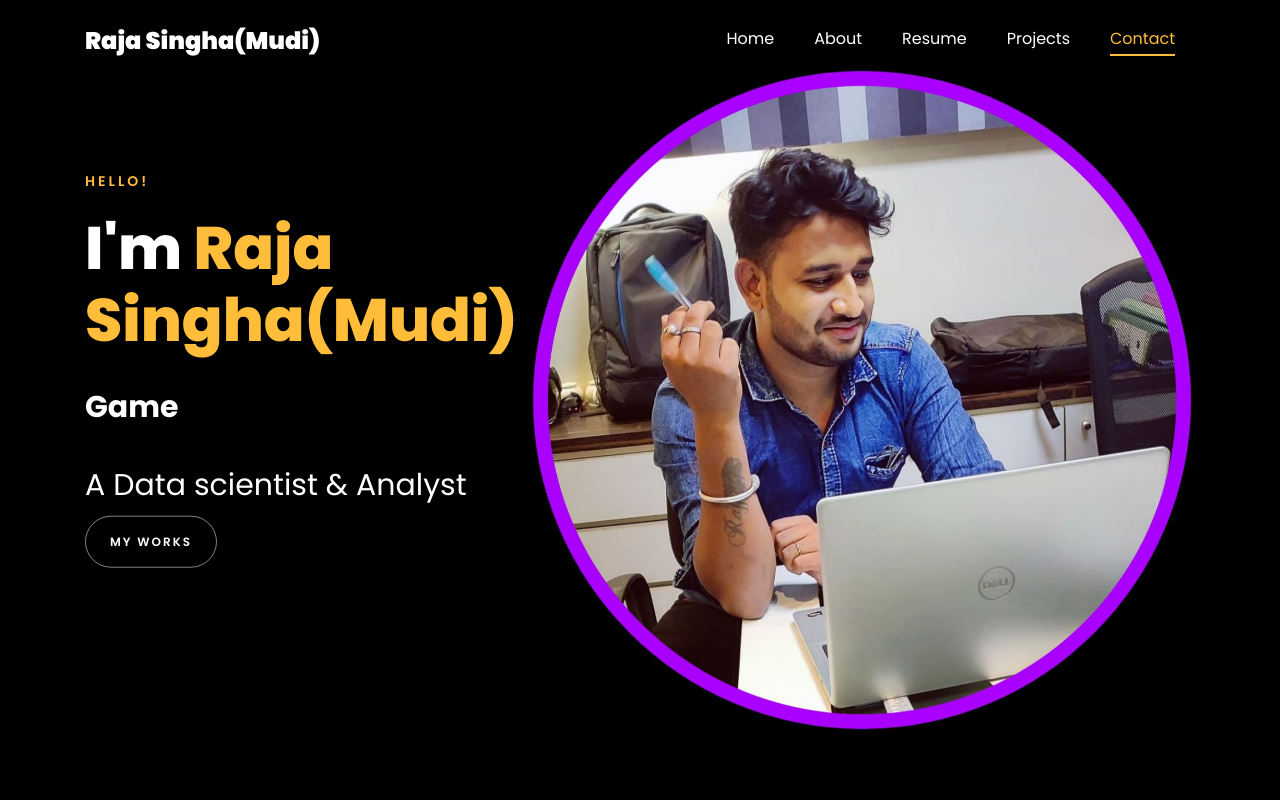
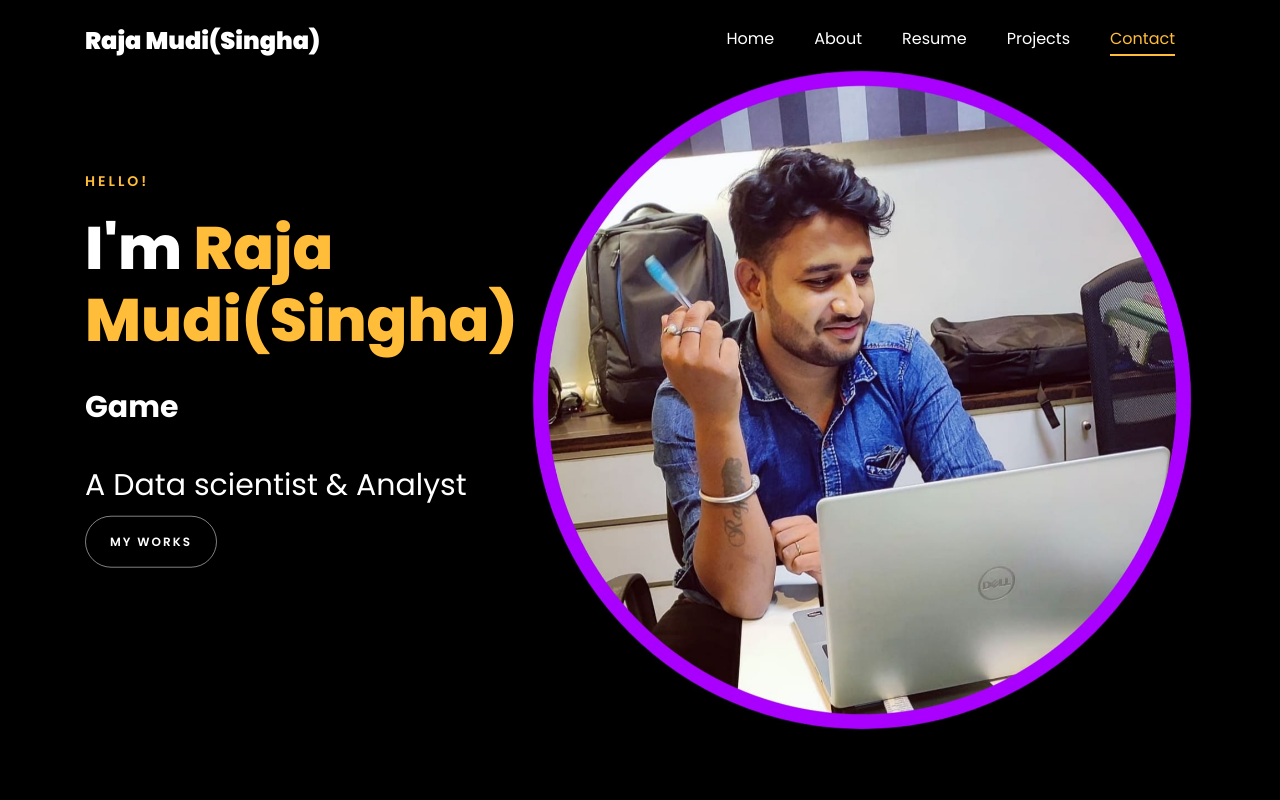
Before and after one commit to singha30/Raja-Mudi-Portfolio, a plain HTML site: page index.html in a window 1280 px wide. Shown: the top 800 px of the page. Drawn offline with Linux system fonts and the light colour scheme; files whose address does not match are found by name.

Commit message:
updata1.2

```diff
--- a/index.html
+++ b/index.html
@@ -119,7 +119,7 @@
 
     <nav class="navbar navbar-expand-lg navbar-dark ftco_navbar ftco-navbar-light site-navbar-target" id="ftco-navbar">
 	    <div class="container">
-	      <a class="navbar-brand" href="index.html">Raja Singha(Mudi)</a>
+	      <a class="navbar-brand" href="index.html">Raja Mudi(Singha)</a>
 	      <button class="navbar-toggler js-fh5co-nav-toggle fh5co-nav-toggle" type="button" data-toggle="collapse" data-target="#ftco-nav" aria-controls="ftco-nav" aria-expanded="false" aria-label="Toggle navigation">
 	        <span class="oi oi-menu"></span> Menu
 	      </button>
@@ -147,7 +147,7 @@
 		          <div class="one-forth d-flex  align-items-center ftco-animate" data-scrollax=" properties: { translateY: '70%' }">
 		          	<div class="text">
 		          		<span class="subheading">Hello!</span>
-			            <h1 class="mb-4 mt-3">I'm <span>Raja Singha(Mudi)</span></h1>
+			            <h1 class="mb-4 mt-3">I'm <span>Raja Mudi(Singha)</span></h1>
 
 						<!-- Element to contain animated typing -->
 						<span id="typing-animation"></span>
```
